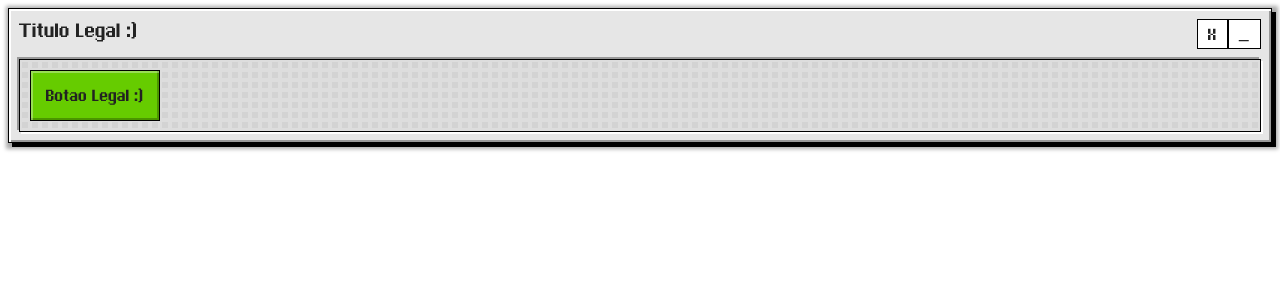
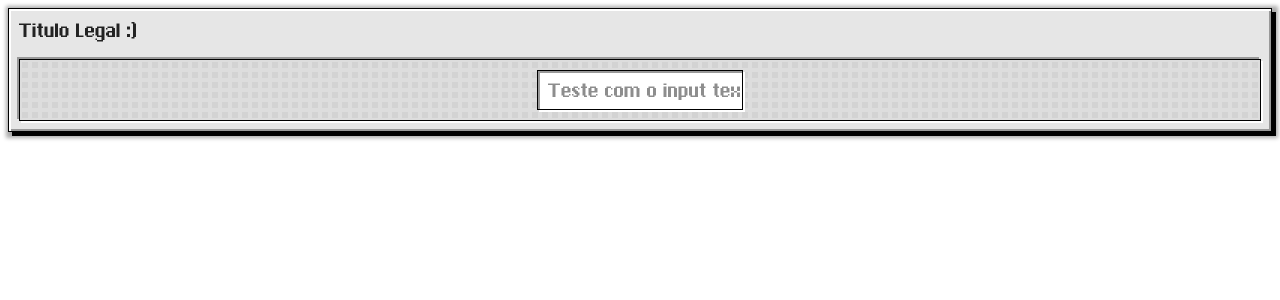
Before and after one commit to Pic-Design-Pattern/B-UI, a React (Vite) app: page / in a window 1280 px wide. Shown: the top 300 px of the page. Built offline with nearby package versions, Linux system fonts and the light colour scheme.

Commit message:
feat: input-text

```diff
--- a/src/main.tsx
+++ b/src/main.tsx
@@ -1,28 +1,19 @@
 import { StrictMode } from 'react'
 import { createRoot } from 'react-dom/client'
 import './index.css'
-import { Button, If, Dialog, Choose, Else } from '@B-UI/components'
-import { DialogButtonProps } from '../ui/types/button.props'
+import { Button, If, Dialog, InputText } from '@B-UI/components'
 
 const App = () => {
-
-  const onClose = () => {
-    console.log("Closing element")
-  }
-
-  const buttons: Array<DialogButtonProps> = [
-    {label: 'X', onClick: onClose},
-    {label: '_'},
-  ]
-
 
   return (
     <>
       <If condition={true}>
         <Dialog.Root>
-          <Dialog.Header title='Titulo Legal :)' buttons={buttons}/>
+          <Dialog.Header title='Titulo Legal :)'/>
           <Dialog.Body>
-            <Button color='green' size='medium' label='Botao Legal :)' />
+            <div style={{display: 'flex', flexDirection: 'column', alignItems: 'center'}}>
+              <InputText placeholder='Teste com o input text' />
+            </div>
           </Dialog.Body>
         </Dialog.Root>
       </If>
--- a/themes/default/styles.css
+++ b/themes/default/styles.css
@@ -85,7 +85,38 @@
             --dialog-background-image-offshadow: var(--shadowing-200);
             --dialog-header-button-hover-shadow: 3px 3px 0px 0px var(--whib-960);
 
+        /*INPUT*/
+            --input-text-background: var(--whib-60);
+            --input-text-border: 1px solid var(--whib-960);
+
+            --input-text-text-color: var(--text-color);
+            --input-text-placeholder-text-color: var(--whib-480);
+
+            --input-inner-shadow: inset 2px 2px 0px 0px var(--whib-420);
+            --input-outter-shadow: 2px 2px 0px 0px var(--whib-60);
+
 }
+
+/*INPUT*/
+.b-input-text {
+    background-color: var(--input-text-background);
+    color: var(--input-text-text-color);
+    font-family: "Pix Chicago";
+    font-size: 12px;
+    box-shadow: var(--input-inner-shadow), var(--input-outter-shadow);
+    height: 40px;
+    border: var(--input-text-border);
+    padding-left: 10px;
+    transition: var(--default-transition-time);
+    box-sizing: border-box;
+}
+.b-input-text::placeholder {
+    color: var(--input-text-placeholder-text-color);
+}
+.b-input-text:focus {
+    outline: var(--button-active-outline);
+}
+
 
 /*DIALOG*/
 .b-dialog {
--- a/ui/components/index.ts
+++ b/ui/components/index.ts
@@ -1,3 +1,4 @@
 export * from "./button";
 export * from "./condidtional";
 export * as Dialog from "./dialog";
+export * from "./input-text";
--- /dev/null
+++ b/ui/components/input-text/index.ts
@@ -0,0 +1 @@
+export { InputText } from "./input-text";
--- /dev/null
+++ b/ui/components/input-text/input-text.tsx
@@ -0,0 +1,7 @@
+import { InputTextProps } from "@B-UI/types";
+
+const InputText = (props: InputTextProps) => {
+    return <input type="text" className="b-input-text" {...props} />
+}
+
+export { InputText };
--- a/ui/types/index.ts
+++ b/ui/types/index.ts
@@ -1 +1,3 @@
-export { ButtonProps } from "./button.props";
+export { ButtonProps, DialogButtonProps } from "./button.props";
+export { DialogHeaderProps } from "./dialog.props";
+export { InputTextProps } from "./input.props";
--- /dev/null
+++ b/ui/types/input.props.ts
@@ -0,0 +1,4 @@
+export type InputTextProps = Omit<
+    Partial<React.InputHTMLAttributes<HTMLInputElement>>,
+    'className' | 'type'
+>;
```
